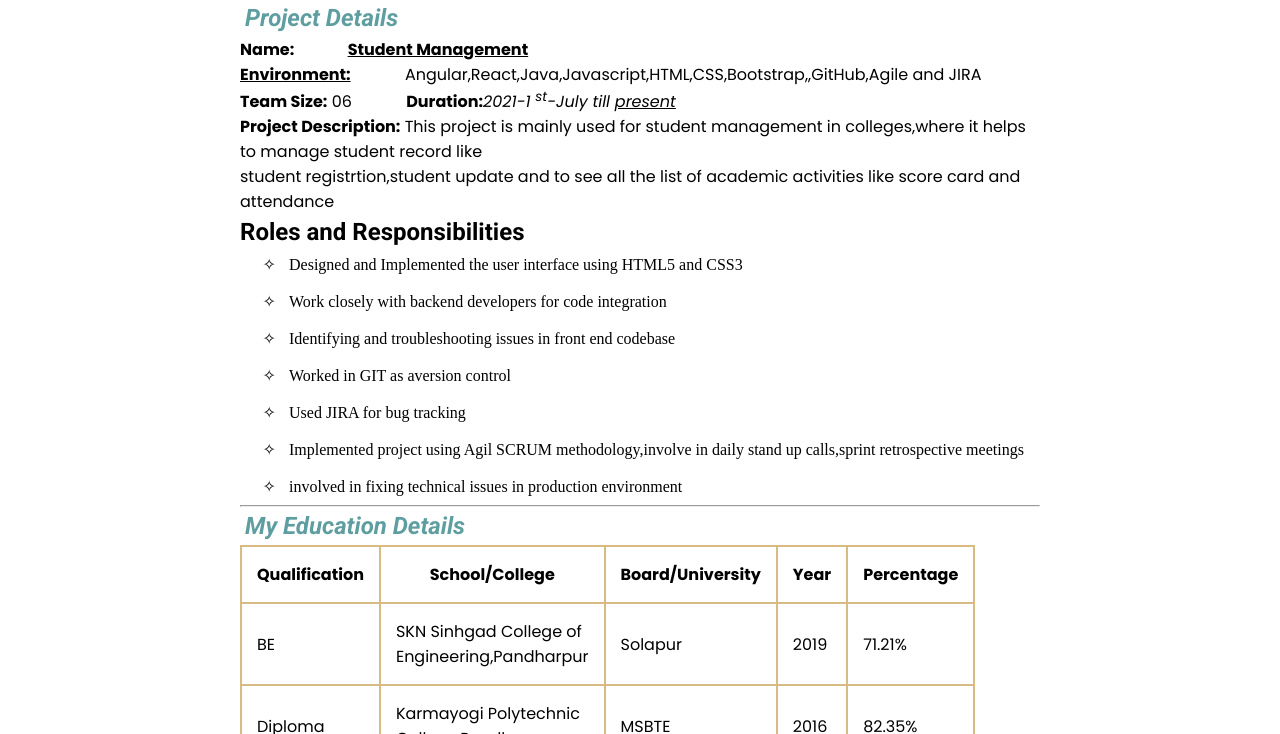
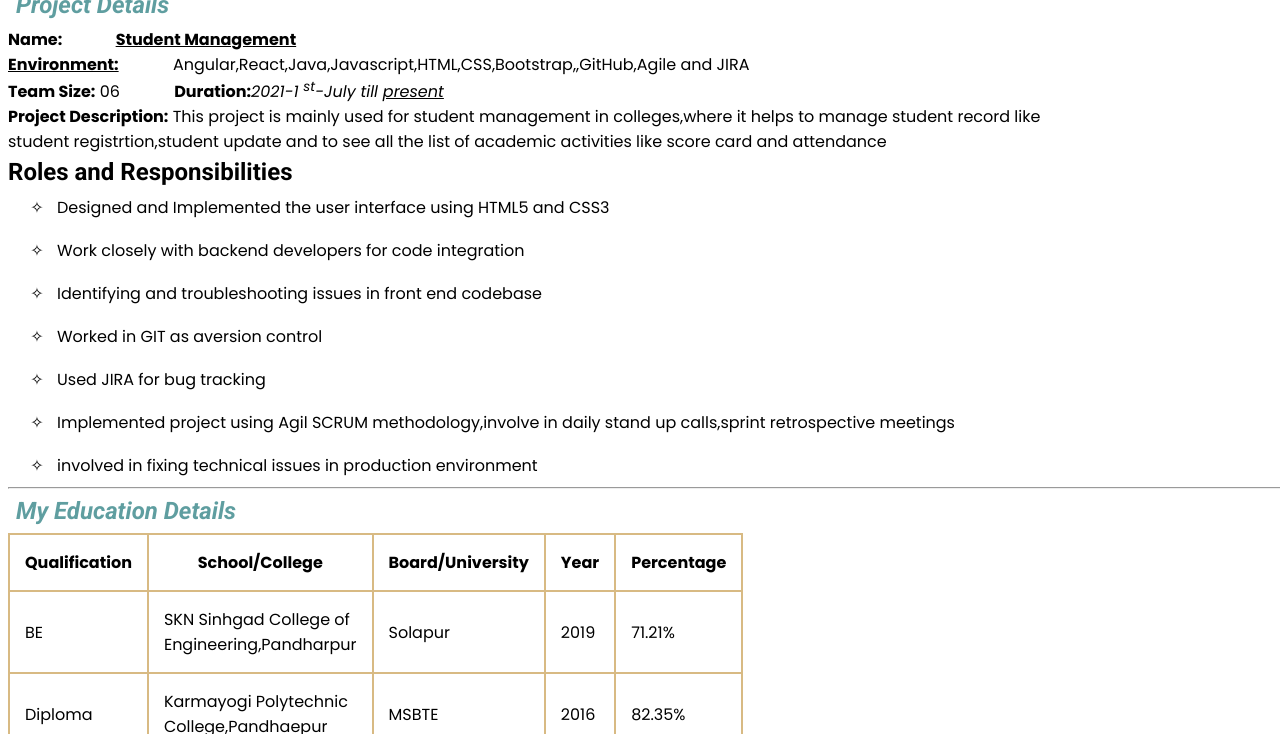
Before and after one commit to Mohinikirank/my-profile, a plain HTML site: page index.html in a window 1280 px wide. Shown: the part 845-1579 px from the top of the page. Drawn offline with Linux system fonts and the light colour scheme.

Commit message:
applying positioning properties to index page
applying positioning properties to index page

```diff
--- a/style.css
+++ b/style.css
@@ -32,8 +32,8 @@
       /* Container Section */
       #container{
         font-size: medium;
-        width: 800px;
-        margin:20px auto;
+        width: 100%;
+        margin:20px 8px;
       }
       td,th{
          padding: 15px;
@@ -47,7 +47,7 @@
         font-weight: bolder;
       }
       .heading{
-        margin: 5px;
+        margin: 8px;
         color: cadetblue;
         font-style: italic;
         font-family: "Roboto", sans-serif;
@@ -109,9 +109,11 @@ font-family: "Poppins", sans-serif;
 #listSummary li::marker{
         content: "✍️  ";
       }
+.roles li{
+    font-family: "Poppins", sans-serif;
 
+}
   .roles li::marker{
-    margin-left: 10px;
     content: "✧ ";
   }
   #projectdesc::selection{
```
